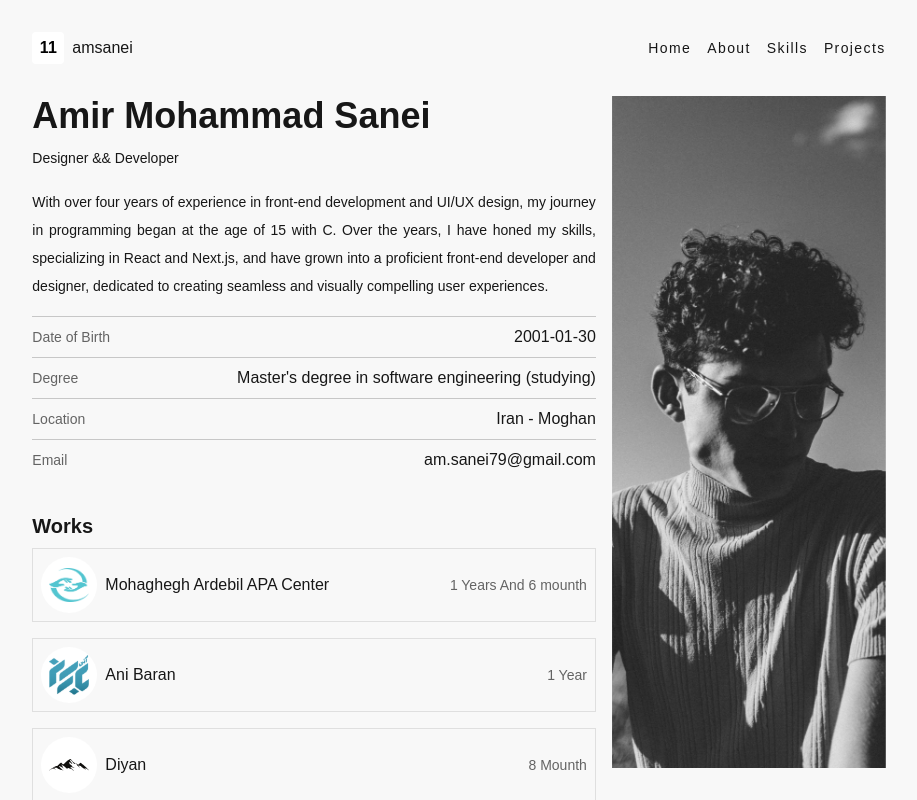
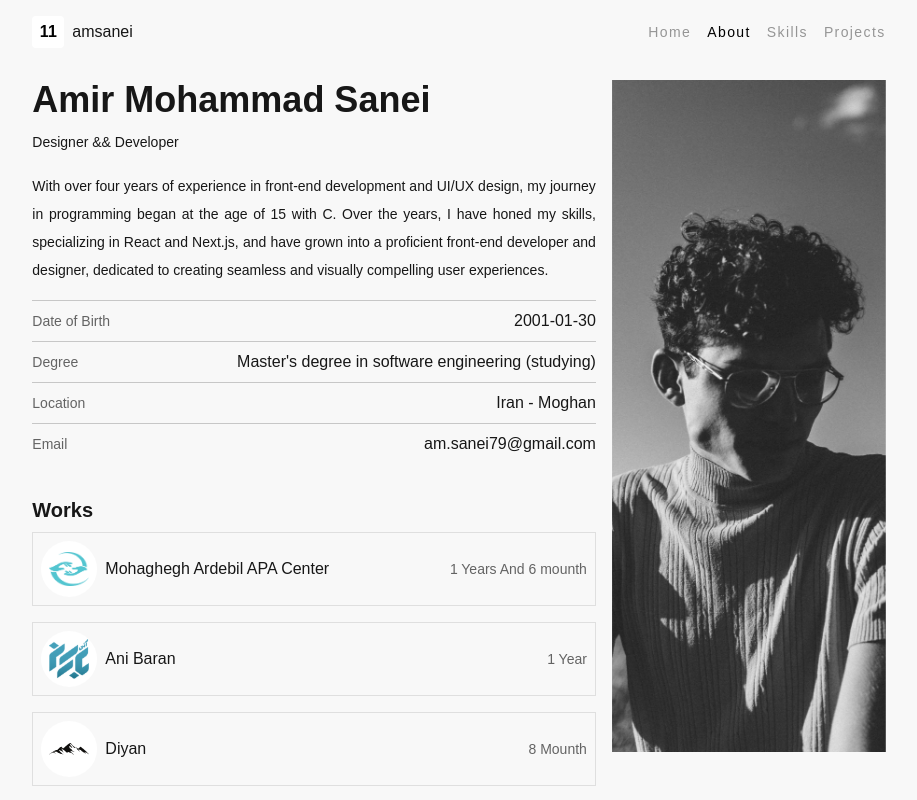
Before and after one commit to amsanei/amsanei.github.io, a Next.js app: page /about in a window 1280 px wide. Shown: the top 800 px of the page, without its empty margins (181-1098 px from the left). Built offline with nearby package versions, Linux system fonts and the light colour scheme.

Commit message:
Improve layout

```diff
--- a/src/app/about/page.tsx
+++ b/src/app/about/page.tsx
@@ -145,7 +145,7 @@ export default function page() {
         </div>
       </div>
       <Image
-        className="w-full h-[84vh] object-cover sticky top-4"
+        className="w-full h-[84vh] object-cover sticky top-20"
         src="/me.jpg"
         alt="Amir"
         width={300}
--- a/src/app/layout.tsx
+++ b/src/app/layout.tsx
@@ -27,10 +27,10 @@ export default function RootLayout({
   return (
     <html lang="en">
       <body
-        className={`${geistSans.variable} ${geistMono.variable} antialiased w-2/3 mx-auto my-8`}
+        className={`${geistSans.variable} ${geistMono.variable} antialiased w-2/3 mx-auto`}
       >
         <Header />
-        <main className="my-8">{children}</main>
+        <main className="my-4">{children}</main>
         <Footer />
       </body>
     </html>
--- a/src/components/layout/Footer.tsx
+++ b/src/components/layout/Footer.tsx
@@ -1,6 +1,6 @@
 export default function Footer() {
   return (
-    <footer className="flex justify-between">
+    <footer className="flex justify-between mb-8">
       <div className="flex gap-2">
         <div className="bg-white size-8 rounded-full flex items-center justify-center p-1 ">
           <svg
--- a/src/components/layout/Header.tsx
+++ b/src/components/layout/Header.tsx
@@ -1,4 +1,4 @@
-'use client'
+"use client";
 
 import Link from "next/link";
 import { usePathname } from "next/navigation";
@@ -7,7 +7,7 @@ export default function Header() {
   const pathname = usePathname();
 
   return (
-    <header className="flex justify-between items-center">
+    <header className="flex justify-between items-center sticky top-0 z-50 py-4 bg-[#F8F8F8]">
       <div className="flex gap-2 items-center">
         <div className="size-8 bg-white text-black font-bold flex justify-center items-center rounded">
           11
@@ -17,8 +17,15 @@ export default function Header() {
       <div className="flex gap-4">
         {LINKS.map((link) => (
           <div key={link.id}>
-            <Link href={link.href} className=" text-sm letter tracking-widest">
-             {link.text}
+            <Link
+              href={link.href}
+              className={`text-sm letter tracking-widest ${
+                pathname === link.href
+                  ? "text-black"
+                  : "text-black/40 hover:text-black transition-colors"
+              }`}
+            >
+              {link.text}
             </Link>
           </div>
         ))}
```
